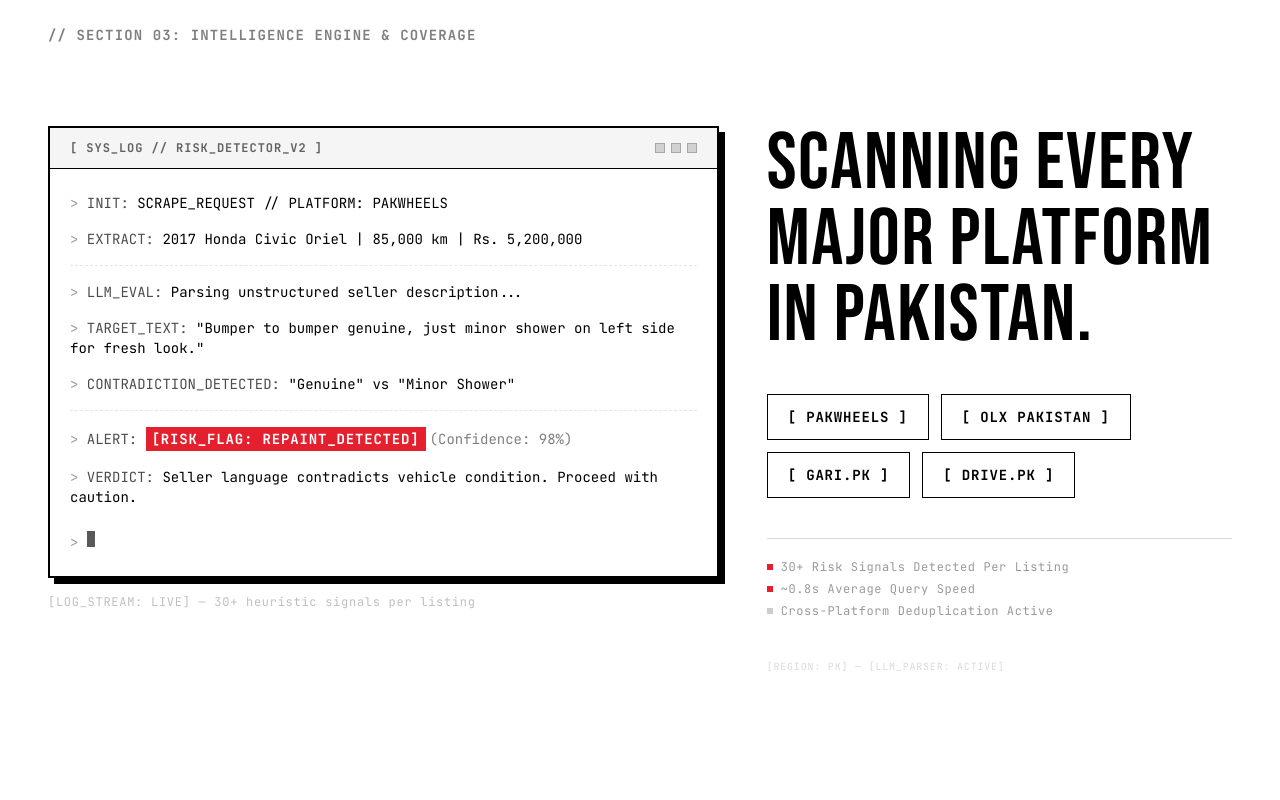
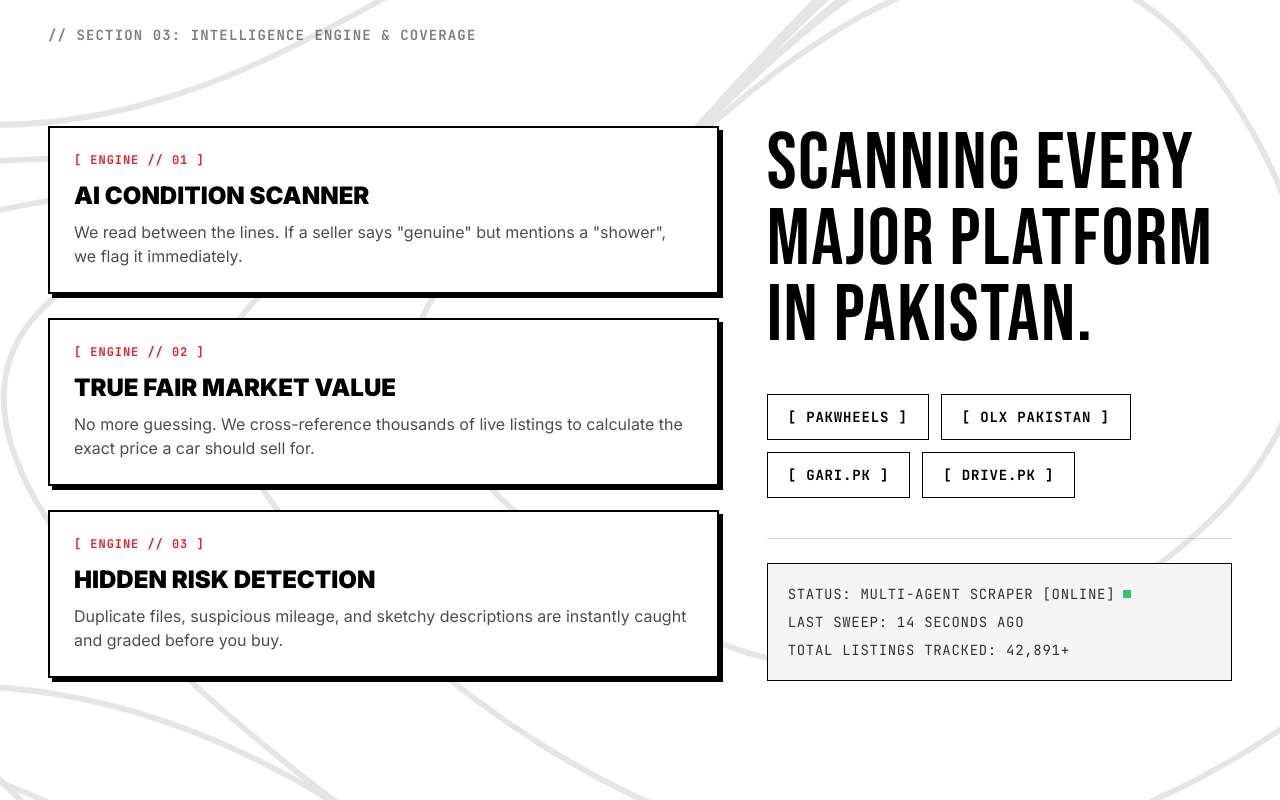
Before and after one commit to Muhammad-Ismail-24/Project, a React (Vite) app in the folder drivefetch-frontend/: page / in a window 1280 px wide. Shown: the part 1160-1960 px from the top of the page. Built offline with nearby package versions, Linux system fonts and the light colour scheme.

Commit message:
new UI improve

```diff
--- a/drivefetch-frontend/src/components/DynamicBackground.jsx
+++ b/drivefetch-frontend/src/components/DynamicBackground.jsx
@@ -168,7 +168,7 @@ export default function DynamicBackground() {
   // 2.5D Perspective Warp & Parallax
   const scale = useTransform(scrollYProgress, [0, 1], [1.0, 1.15]);
   const rotateX = useTransform(scrollYProgress, [0, 1], [12, 0]);
-  const y = useTransform(scrollY, (val) => val * 0.3);
+  const backgroundY = useTransform(scrollY, [0, 2000], [0, -300]);
 
   const layers = [
     { Component: TopoPattern, opacity: opacity1 },
@@ -187,7 +187,7 @@ export default function DynamicBackground() {
         <motion.div
           key={i}
           className="absolute inset-0 will-change-transform"
-          style={{ opacity, scale, rotateX, y }}
+          style={{ opacity, scale, rotateX, y: backgroundY }}
         >
           <Component />
         </motion.div>
--- a/drivefetch-frontend/src/pages/Home.jsx
+++ b/drivefetch-frontend/src/pages/Home.jsx
@@ -1,7 +1,7 @@
-import { useState } from 'react';
+import { useState, useRef } from 'react';
 import { useNavigate } from 'react-router-dom';
 import { Helmet } from 'react-helmet-async';
-import { motion } from 'framer-motion';
+import { motion, useScroll, useTransform } from 'framer-motion';
 import DynamicBackground from '../components/DynamicBackground';
 import { searchCars } from '../utils/api';
 
@@ -51,7 +51,7 @@ const GATEWAY_CARDS = [
     tag: 'MANUAL',
     headline: '[ DIRECT SEARCH ]',
     body: 'Query the full market yourself. Filter by make, model, price, year — raw access to every listing we track.',
-    action: 'scroll',       // smooth-scroll to #console
+    action: 'scroll',
     target: '#console',
   },
   {
@@ -72,7 +72,6 @@ const GATEWAY_CARDS = [
   },
 ];
 
-
 /**
  * Financial tools teaser cards — route to /calculators.
  */
@@ -84,7 +83,6 @@ const FINANCIAL_TOOLS = [
 
 /**
  * GatewayCard — Neo-Brutalist CTA card.
- * 2px black border, 4px hard offset shadow, instant-invert hover on button.
  */
 function GatewayCard({ card }) {
   const navigate = useNavigate();
@@ -100,14 +98,11 @@ function GatewayCard({ card }) {
 
   return (
     <div className="group bg-df-grey border-brutal flex flex-col shadow-[4px_4px_0px_#000000] transition-all duration-200 hover:-translate-y-2 hover:shadow-[8px_8px_0px_#000000]">
-      {/* Top bar — step index */}
       <div className="px-5 sm:px-6 pt-5 sm:pt-6 pb-3">
         <span className="font-mono text-xs sm:text-sm font-bold tracking-[0.1em] text-df-red">
           {card.index} / {card.tag}
         </span>
       </div>
-
-      {/* Content */}
       <div className="px-5 sm:px-6 flex-1 flex flex-col">
         <h3 className="text-xl md:text-2xl font-bold text-df-black mb-3 sm:mb-4">
           {card.headline}
@@ -116,8 +111,6 @@ function GatewayCard({ card }) {
           {card.body}
         </p>
       </div>
-
-      {/* Action button — pinned to bottom */}
       <div className="px-5 sm:px-6 pb-5 sm:pb-6 mt-auto">
         <button
           onClick={handleClick}
@@ -131,8 +124,17 @@ function GatewayCard({ card }) {
 }
 
 export default function Home() {
+  const heroRef = useRef(null);
+  const { scrollYProgress: heroScroll } = useScroll({
+    target: heroRef,
+    offset: ["start start", "end start"]
+  });
+
+  const heroScale = useTransform(heroScroll, [0, 1], [1, 4]);
+  const heroOpacity = useTransform(heroScroll, [0, 0.5, 1], [1, 0, 0]);
+
   return (
-    <main className="relative w-full overflow-x-hidden">
+    <main className="relative w-full overflow-x-hidden" style={{ perspective: '1000px' }}>
       <Helmet>
         <title>DriveFetch — Find the Right Used Car in Pakistan, Powered by AI</title>
         <meta name="description" content="Find the perfect used car in Pakistan with DriveFetch. AI-powered search across PakWheels, OLX, Drive.pk, and Gari.pk." />
@@ -144,23 +146,17 @@ export default function Home() {
 
       {/* ═══════════════════════════════════════════════
           SECTION 1 — HERO
-          Pure landing. Massive fluid typography.
-          No search bar. No CTAs. Just the statement.
           ═══════════════════════════════════════════════ */}
       <section
         id="hero"
+        ref={heroRef}
         className="relative z-10 flex items-center justify-center py-16 md:py-24 px-5 sm:px-8 lg:px-12"
       >
-        {/* System diagnostic tags */}
         <SystemTags />
 
-        {/* Hero Content */}
         <motion.div
-          initial={{ opacity: 0, y: 50, scale: 0.96 }}
-          whileInView={{ opacity: 1, y: 0, scale: 1 }}
-          viewport={{ once: false, amount: 0.15 }}
-          transition={{ duration: 0.6, ease: [0.16, 1, 0.3, 1] }}
-          className="w-full max-w-[1400px] mx-auto"
+          style={{ scale: heroScale, opacity: heroOpacity }}
+          className="w-full max-w-[1400px] mx-auto origin-center"
         >
           <h1 className="text-4xl sm:text-6xl md:text-7xl lg:text-[5.5rem] leading-[0.95] tracking-tight font-black text-df-black">
             <span className="block">FIND THE RIGHT CAR.</span>
@@ -174,25 +170,21 @@ export default function Home() {
 
       {/* ═══════════════════════════════════════════════
           SECTION 2 — GATEWAY CTAs
-          3 mission cards: Direct Search, AI Matchmaker, Assistant Chat
           ═══════════════════════════════════════════════ */}
       <section id="gateway" className="relative z-10 py-16 md:py-24 px-5 sm:px-8 lg:px-12">
         <motion.div
-          initial={{ opacity: 0, y: 50, scale: 0.96 }}
-          whileInView={{ opacity: 1, y: 0, scale: 1 }}
-          viewport={{ once: false, amount: 0.15 }}
-          transition={{ duration: 0.6, ease: [0.16, 1, 0.3, 1] }}
+          initial={{ opacity: 0, scale: 0.9, rotateX: 15, y: 80 }}
+          whileInView={{ opacity: 1, scale: 1, rotateX: 0, y: 0 }}
+          viewport={{ once: false, margin: "-10%" }}
+          transition={{ duration: 0.8, ease: [0.16, 1, 0.3, 1] }}
           className="w-full max-w-[1400px] mx-auto"
         >
-
-          {/* Section Header */}
           <div className="border-t-2 border-df-black pt-6 mb-16 sm:mb-20">
             <span className="font-mono text-xs sm:text-sm font-bold tracking-[0.08em] text-df-black/50">
               // SECTION 02: CHOOSE YOUR MISSION
             </span>
           </div>
 
-          {/* Gateway Cards Grid */}
           <div className="grid grid-cols-1 md:grid-cols-3 gap-6 lg:gap-8">
             {GATEWAY_CARDS.map((card) => (
               <GatewayCard key={card.index} card={card} />
@@ -203,102 +195,58 @@ export default function Home() {
 
       {/* ═══════════════════════════════════════════════
           SECTION 3 — INTELLIGENCE ENGINE & MARKET COVERAGE
-          Left: AI Risk Terminal. Right: Platform coverage pills.
           ═══════════════════════════════════════════════ */}
       <section id="engine" className="relative z-10 py-16 md:py-24 px-5 sm:px-8 lg:px-12">
         <motion.div
-          initial={{ opacity: 0, y: 50, scale: 0.96 }}
-          whileInView={{ opacity: 1, y: 0, scale: 1 }}
-          viewport={{ once: false, amount: 0.15 }}
-          transition={{ duration: 0.6, ease: [0.16, 1, 0.3, 1] }}
+          initial={{ opacity: 0, scale: 0.9, rotateX: 15, y: 80 }}
+          whileInView={{ opacity: 1, scale: 1, rotateX: 0, y: 0 }}
+          viewport={{ once: false, margin: "-10%" }}
+          transition={{ duration: 0.8, ease: [0.16, 1, 0.3, 1] }}
           className="w-full max-w-[1400px] mx-auto"
         >
-
-          {/* Section Header */}
           <div className="border-t-2 border-df-black pt-6 mb-16 sm:mb-20">
             <span className="font-mono text-xs sm:text-sm font-bold tracking-[0.08em] text-df-black/50">
               // SECTION 03: INTELLIGENCE ENGINE & COVERAGE
             </span>
           </div>
 
-          {/* Asymmetric Two-Column Layout */}
           <div className="grid grid-cols-1 lg:grid-cols-12 gap-8 lg:gap-12 items-start">
 
-            {/* ── LEFT COLUMN: Risk Detection Terminal ── */}
-            <div className="lg:col-span-7">
-              <div className="bg-df-white border-brutal shadow-[6px_6px_0px_0px_#000000]">
-
-                {/* Terminal Top Bar */}
-                <div className="bg-df-grey px-4 sm:px-5 py-3 border-b border-df-black flex items-center justify-between">
-                  <span className="font-mono text-[10px] sm:text-xs font-bold tracking-[0.08em] text-df-black/60">
-                    [ SYS_LOG // RISK_DETECTOR_V2 ]
-                  </span>
-                  <div className="flex gap-1.5">
-                    <span className="w-2.5 h-2.5 bg-df-black/15 border border-df-black/20" />
-                    <span className="w-2.5 h-2.5 bg-df-black/15 border border-df-black/20" />
-                    <span className="w-2.5 h-2.5 bg-df-black/15 border border-df-black/20" />
+            {/* ── LEFT COLUMN: Intelligence Engine Punch Cards ── */}
+            <div className="lg:col-span-7 flex flex-col gap-6">
+              {[
+                {
+                  id: '01',
+                  title: 'AI CONDITION SCANNER',
+                  text: 'We read between the lines. If a seller says "genuine" but mentions a "shower", we flag it immediately.',
+                },
+                {
+                  id: '02',
+                  title: 'TRUE FAIR MARKET VALUE',
+                  text: 'No more guessing. We cross-reference thousands of live listings to calculate the exact price a car should sell for.',
+                },
+                {
+                  id: '03',
+                  title: 'HIDDEN RISK DETECTION',
+                  text: 'Duplicate files, suspicious mileage, and sketchy descriptions are instantly caught and graded before you buy.',
+                },
+              ].map((card) => (
+                <div key={card.id} className="bg-df-white border-2 border-df-black p-6 shadow-[4px_4px_0px_#000000] rounded-none transition-transform duration-200 hover:-translate-y-1">
+                  <div className="font-mono text-[10px] sm:text-xs font-bold tracking-[0.08em] text-df-red mb-3">
+                    [ ENGINE // {card.id} ]
                   </div>
+                  <h3 className="text-xl sm:text-2xl font-black text-df-black mb-2 leading-tight">
+                    {card.title}
+                  </h3>
+                  <p className="font-body text-sm sm:text-base text-df-black/70 leading-relaxed">
+                    {card.text}
+                  </p>
                 </div>
-
-                {/* Terminal Body */}
-                <div className="px-4 sm:px-5 py-5 sm:py-6 space-y-4 font-mono text-xs sm:text-sm leading-relaxed">
-                  <div>
-                    <span className="text-df-black/40 select-none">{'>'} </span>
-                    <span className="text-df-black/70">INIT: </span>
-                    <span className="text-df-black">SCRAPE_REQUEST // PLATFORM: PAKWHEELS</span>
-                  </div>
-                  <div>
-                    <span className="text-df-black/40 select-none">{'>'} </span>
-                    <span className="text-df-black/70">EXTRACT: </span>
-                    <span className="text-df-black">2017 Honda Civic Oriel | 85,000 km | Rs. 5,200,000</span>
-                  </div>
-                  <div className="border-t border-dashed border-df-black/10" />
-                  <div>
-                    <span className="text-df-black/40 select-none">{'>'} </span>
-                    <span className="text-df-black/70">LLM_EVAL: </span>
-                    <span className="text-df-black">Parsing unstructured seller description...</span>
-                  </div>
-                  <div>
-                    <span className="text-df-black/40 select-none">{'>'} </span>
-                    <span className="text-df-black/70">TARGET_TEXT: </span>
-                    <span className="text-df-black">"Bumper to bumper genuine, just minor shower on left side for fresh look."</span>
-                  </div>
-                  <div>
-                    <span className="text-df-black/40 select-none">{'>'} </span>
-                    <span className="text-df-black/70">CONTRADICTION_DETECTED: </span>
-                    <span className="text-df-black">"Genuine" vs "Minor Shower"</span>
-                  </div>
-                  <div className="border-t border-dashed border-df-black/10" />
-                  <div>
-                    <span className="text-df-black/40 select-none">{'>'} </span>
-                    <span className="text-df-black/70">ALERT: </span>
-                    <span className="inline-block bg-[#E5202E] text-white px-1.5 py-0.5 font-bold tracking-[0.06em] mr-1">
-                      [RISK_FLAG: REPAINT_DETECTED]
-                    </span>
-                    <span className="text-df-black/50">(Confidence: 98%)</span>
-                  </div>
-                  <div>
-                    <span className="text-df-black/40 select-none">{'>'} </span>
-                    <span className="text-df-black/70">VERDICT: </span>
-                    <span className="text-df-black">Seller language contradicts vehicle condition. Proceed with caution.</span>
-                  </div>
-                  <div className="pt-2">
-                    <span className="text-df-black/40 select-none">{'>'} </span>
-                    <span className="inline-block w-2 h-4 bg-df-black/70 animate-pulse" />
-                  </div>
-                </div>
-              </div>
-
-              {/* Terminal footnote */}
-              <div className="mt-4 font-mono text-[10px] sm:text-xs text-df-black/25 tracking-[0.06em]">
-                [LOG_STREAM: LIVE] — 30+ heuristic signals per listing
-              </div>
+              ))}
             </div>
 
             {/* ── RIGHT COLUMN: Market Coverage & Trust ── */}
             <div className="lg:col-span-5 flex flex-col gap-8 sm:gap-10">
-
-              {/* Headline */}
               <h2 className="text-display-lg text-df-black leading-[0.95]">
                 SCANNING EVERY MAJOR PLATFORM IN PAKISTAN.
               </h2>
@@ -315,28 +263,20 @@ export default function Home() {
                 ))}
               </div>
 
-              {/* Live Stats Readout */}
-              <div className="border-t border-df-black/15 pt-5">
-                <div className="font-mono text-[10px] sm:text-xs text-df-black/40 tracking-[0.05em] space-y-1.5">
-                  <div className="flex items-center gap-2">
-                    <span className="w-1.5 h-1.5 bg-df-red inline-block" />
-                    <span>30+ Risk Signals Detected Per Listing</span>
-                  </div>
-                  <div className="flex items-center gap-2">
-                    <span className="w-1.5 h-1.5 bg-df-red inline-block" />
-                    <span>~0.8s Average Query Speed</span>
-                  </div>
-                  <div className="flex items-center gap-2">
-                    <span className="w-1.5 h-1.5 bg-df-black/20 inline-block" />
-                    <span>Cross-Platform Deduplication Active</span>
+              {/* LIVE MARKET PULSE */}
+              <div className="border-t border-df-black/15 pt-6">
+                <div className="bg-[#F5F5F5] border border-df-black p-4 sm:p-5 w-full">
+                  <div className="font-mono text-xs sm:text-sm text-df-black/80 tracking-[0.05em] space-y-2">
+                    <div className="flex items-center gap-2">
+                      <span>STATUS: MULTI-AGENT SCRAPER [ONLINE]</span>
+                      <span className="bg-green-500 animate-pulse rounded-full w-2 h-2 inline-block"></span>
+                    </div>
+                    <div>LAST SWEEP: 14 SECONDS AGO</div>
+                    <div>TOTAL LISTINGS TRACKED: 42,891+</div>
                   </div>
                 </div>
               </div>
 
-              {/* Subtext tag */}
-              <div className="font-mono text-[10px] text-df-black/15 tracking-[0.08em]">
-                [REGION: PK] — [LLM_PARSER: ACTIVE]
-              </div>
             </div>
 
           </div>
@@ -345,21 +285,17 @@ export default function Home() {
 
       {/* ═══════════════════════════════════════════════
           SECTION 4 — COMMAND CONSOLE
-          The final action. Massive search bar + filters.
           ═══════════════════════════════════════════════ */}
       <CommandConsoleSection />
 
       {/* ═══════════════════════════════════════════════
-          FOOTER — Neo-Brutalist
+          FOOTER
           ═══════════════════════════════════════════════ */}
       <BrutalistFooter />
     </main>
   );
 }
 
-/* ═══════════════════════════════════════════════════════
-   SECTION 4 — COMMAND CONSOLE (extracted component)
-   ═══════════════════════════════════════════════════════ */
 function CommandConsoleSection() {
   const [query, setQuery] = useState('');
   const [isLoading, setIsLoading] = useState(false);
@@ -390,29 +326,21 @@ function CommandConsoleSection() {
   return (
     <section id="console" className="relative z-10 py-16 md:py-24 px-5 sm:px-8 lg:px-12">
       <motion.div
-        initial={{ opacity: 0, y: 50, scale: 0.96 }}
-        whileInView={{ opacity: 1, y: 0, scale: 1 }}
-        viewport={{ once: false, amount: 0.15 }}
-        transition={{ duration: 0.6, ease: [0.16, 1, 0.3, 1] }}
+        initial={{ opacity: 0, scale: 0.9, rotateX: 15, y: 80 }}
+        whileInView={{ opacity: 1, scale: 1, rotateX: 0, y: 0 }}
+        viewport={{ once: false, margin: "-10%" }}
+        transition={{ duration: 0.8, ease: [0.16, 1, 0.3, 1] }}
         className="w-full max-w-[1400px] mx-auto"
       >
-
-        {/* Section Header */}
         <div className="border-t-2 border-df-black pt-6 mb-16 sm:mb-20">
           <span className="font-mono text-xs sm:text-sm font-bold tracking-[0.08em] text-df-black/50">
             // SECTION 04: EXECUTE SEARCH
           </span>
         </div>
 
-        {/* ── THE COMMAND CONSOLE ── */}
         <div className="mb-10 sm:mb-14">
-
-          {/* Search Bar Container */}
           <div className="bg-df-white border-brutal shadow-[8px_8px_0px_#000000] flex flex-col sm:flex-row focus-within:ring-2 focus-within:ring-[#E5202E] focus-within:border-[#E5202E]">
-
-            {/* Input Area */}
             <div className="flex items-center flex-1 px-4 sm:px-6 py-4 sm:py-5 gap-3 sm:gap-4">
-              {/* Search Icon */}
               <svg
                 className="w-5 h-5 sm:w-6 sm:h-6 text-df-black/30 shrink-0"
                 fill="none"
@@ -423,7 +351,6 @@ function CommandConsoleSection() {
                 <circle cx="11" cy="11" r="8" />
                 <path d="m21 21-4.3-4.3" />
               </svg>
-
               <input
                 id="console-search-input"
                 type="text"
@@ -434,8 +361,6 @@ function CommandConsoleSection() {
                 className="flex-1 bg-transparent font-mono text-sm sm:text-base text-df-black placeholder:text-df-black/25 outline-none border-none min-w-0"
               />
             </div>
-
-            {/* Execute Button */}
             <button
               id="console-execute-btn"
               onClick={() => handleSearch()}
@@ -445,14 +370,11 @@ function CommandConsoleSection() {
               {isLoading ? '[ SEARCHING... ]' : '[ EXECUTE SEARCH ]'}
             </button>
           </div>
-
-          {/* Console footnote */}
           <div className="mt-3 font-mono text-[10px] text-df-black/20 tracking-[0.06em]">
             [INPUT_MODE: NATURAL_LANGUAGE] — [BACKEND: AI_PARSE + MULTI_SCRAPE]
           </div>
         </div>
 
-        {/* ── SEARCH RESULTS AREA ── */}
         {(isLoading || error || results) && (
           <div className="mb-16 sm:mb-20">
             {isLoading && (
@@ -545,21 +467,14 @@ function CommandConsoleSection() {
   );
 }
 
-/* ═══════════════════════════════════════════════════════
-   FOOTER — Neo-Brutalist
-   ═══════════════════════════════════════════════════════ */
 function BrutalistFooter() {
   return (
-    <footer className="relative z-10 border-t-2 border-df-black bg-df-white">
+    <footer className="relative z-[50] border-t-2 border-df-black bg-df-white">
       <div className="w-full max-w-[1400px] mx-auto px-5 sm:px-8 lg:px-12 py-6 sm:py-8">
         <div className="flex flex-col md:flex-row md:items-center md:justify-between gap-5 md:gap-4">
-
-          {/* Left — Copyright */}
           <div className="font-mono text-[10px] sm:text-xs font-bold tracking-[0.06em] text-df-black/50">
             [ DRIVEFETCH // ALL RIGHTS RESERVED ]
           </div>
-
-          {/* Center — Links */}
           <nav className="flex flex-wrap items-center gap-x-1 gap-y-2">
             {[
               { label: 'PRIVACY POLICY', href: '#' },
@@ -582,12 +497,9 @@ function BrutalistFooter() {
               </span>
             ))}
           </nav>
-
-          {/* Right — Build version */}
           <div className="font-mono text-[10px] sm:text-xs tracking-[0.06em] text-df-black/25">
             BUILD_VER: 2.0.4_BRUTALIST
           </div>
-
         </div>
       </div>
     </footer>
```
